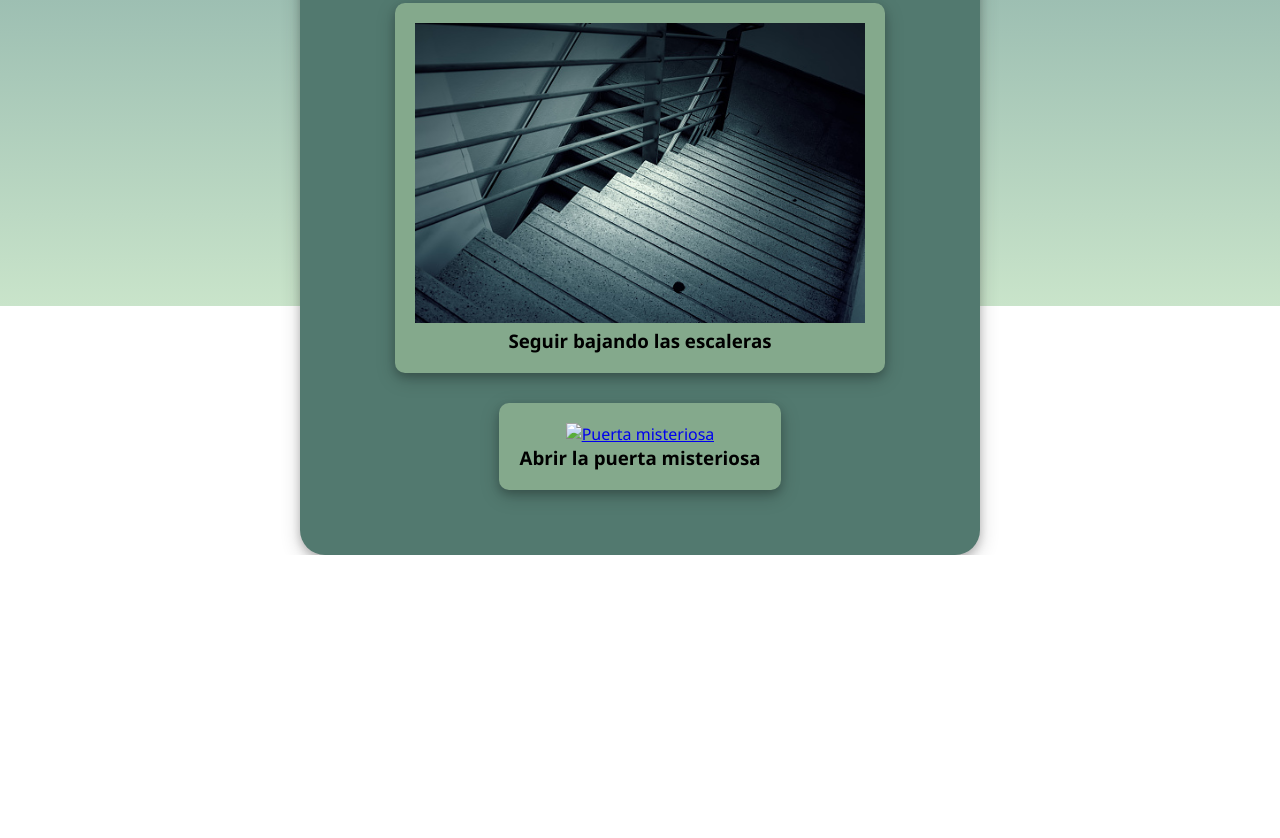
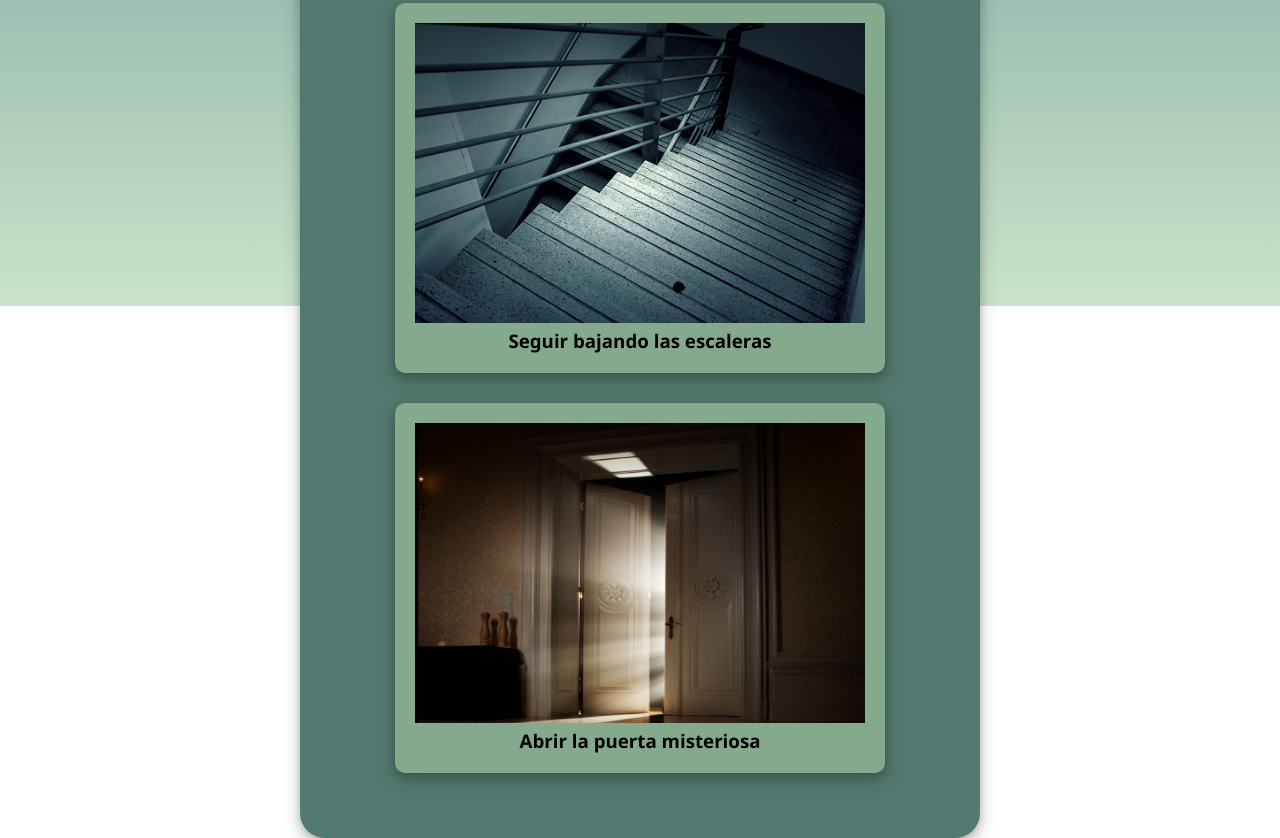
Before and after one commit to felacostanza/Elije-tu-propia-aventura, a plain HTML site: page escalera.html in a window 1280 px wide. Shown: the part 504-1342 px from the top of the page. Before the commit the page ends 1059 px from the top, so only its background shows below. Drawn offline with Linux system fonts and the light colour scheme.

Commit message:
Cambio en nombre de docs

```diff
--- a/escalera.html
+++ b/escalera.html
@@ -32,7 +32,7 @@
                     <h3>Seguir bajando las escaleras</h3>
                 </div>
                 <div class="cardImage">
-                    <a href="goodending.html"><img src="puerta principal.jpg" alt="Puerta misteriosa"></a>
+                    <a href="goodending.html"><img src="puertaprincipal.jpg" alt="Puerta misteriosa"></a>
                     <h3>Abrir la puerta misteriosa</h3>
                 </div>
             </div>
```
Also changed, not shown: index.html (+1 -1 lines).
